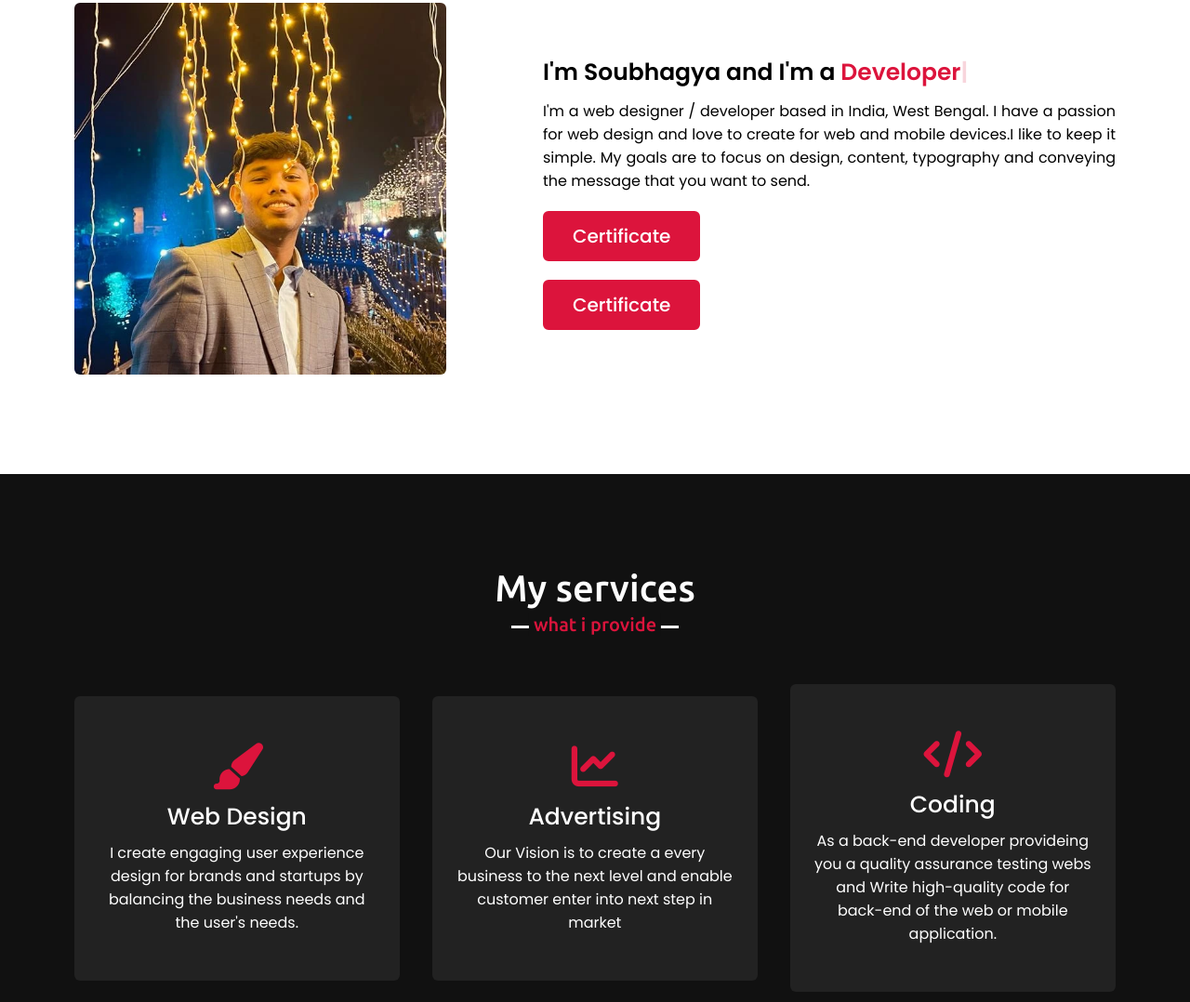
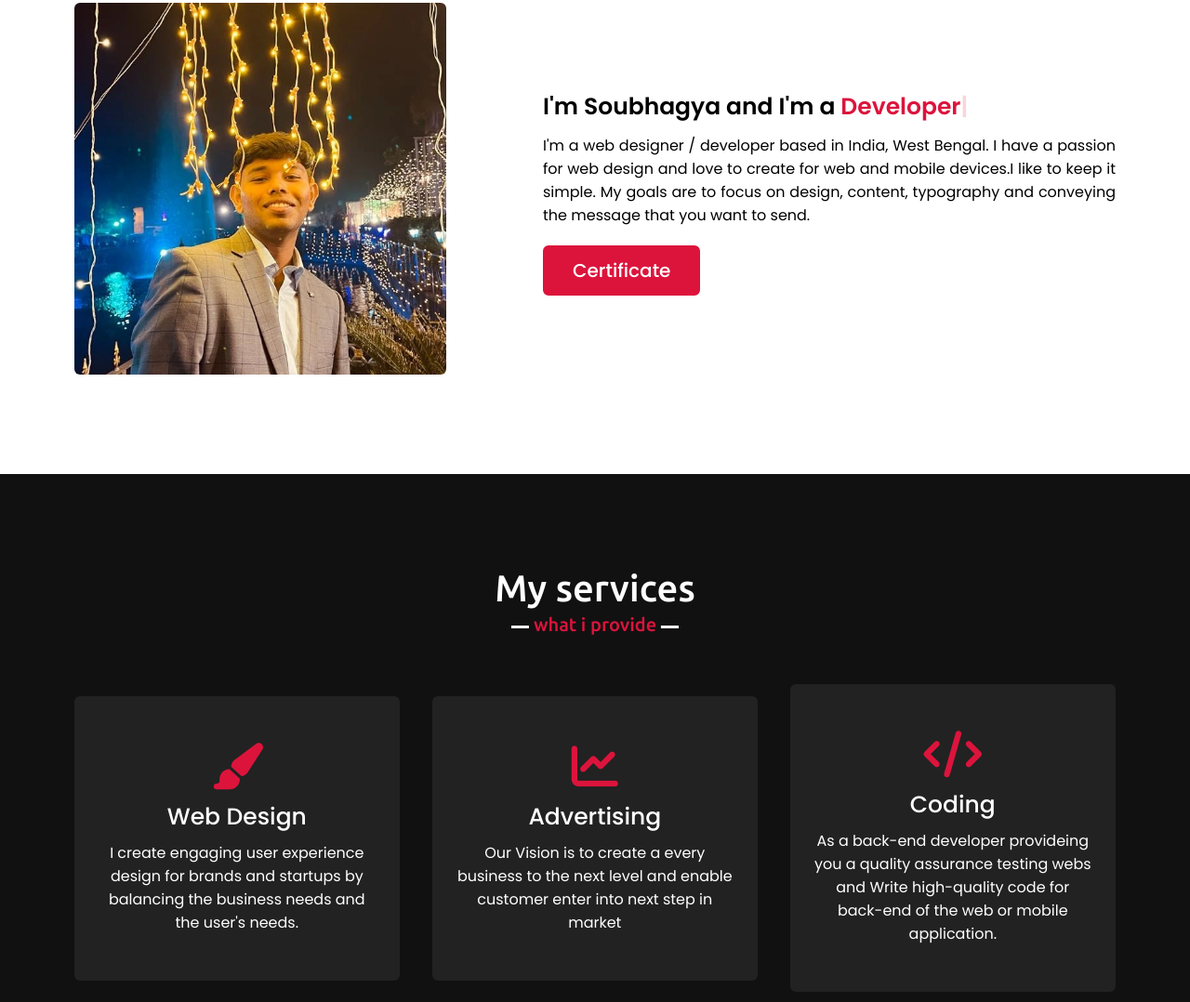
Before and after one commit to Soub1101/myportfolio.github.io, a plain HTML site: page index.html in a window 1280 px wide. Shown: the part 1023-2101 px from the top of the page at 93% size. Drawn offline with nearby package versions, Linux system fonts and the light colour scheme.

Commit message:
Update index.html

```diff
--- a/index.html
+++ b/index.html
@@ -106,9 +106,6 @@
           <!-- aos -->
           <div data-aos="zoom-in">
             <a href="soub_certificates.pdf">Certificate</a>
-          </div>
-          <div data-aos="zoom-in">
-            <a href="images/AWS_Academy_Graduate___AWS_Academy_Machine_Learning_Foundations_Badge20250308-27-pywov2.pdf">Certificate</a>
           </div>
         </div>
       </div>
```
